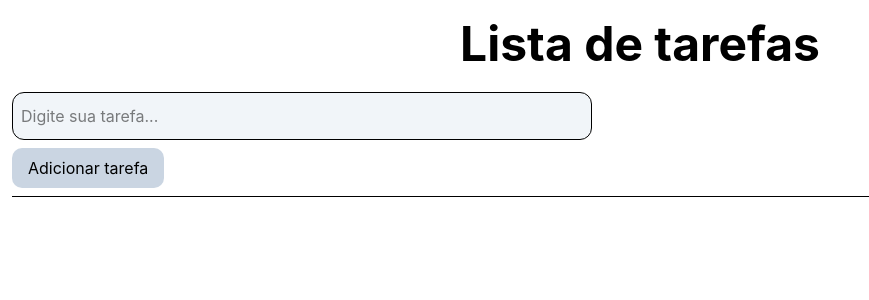
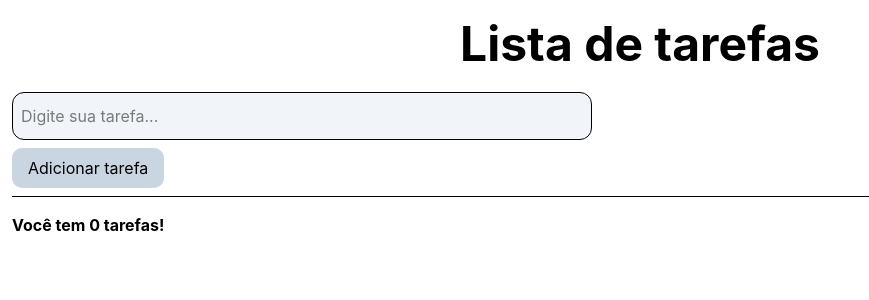
Before and after one commit to GuiPereira8/react-typescript, a React (Vite) app in the folder 01-react-fundamentals/: page / in a window 1280 px wide. Shown: the top 300 px of the page, without its empty margins (0-869 px from the left). Built offline with nearby package versions, Linux system fonts and the light colour scheme.

Commit message:
Adicionando aula sobre useMemo

```diff
--- a/01-react-fundamentals/src/App.tsx
+++ b/01-react-fundamentals/src/App.tsx
@@ -1,8 +1,5 @@
-//import AulaProps from "./components/PropsEComponentes/AulaProps"; // Aula sobre componentes e props
-//import ExemploState from "./components/StateEEventos/ExemploState";
-//import CalculadoraCombustivel from "./projects/CalculadoraCombustivel/CalculadoraCombustivel";
-import ListaComEffect from "./components/hooks/ListaComEffect";
+import ExemploMemo from "./components/hooks/ExemploMemo";
 
 export default function App() {
-  return <ListaComEffect />;
+  return <ExemploMemo />;
 }
```
